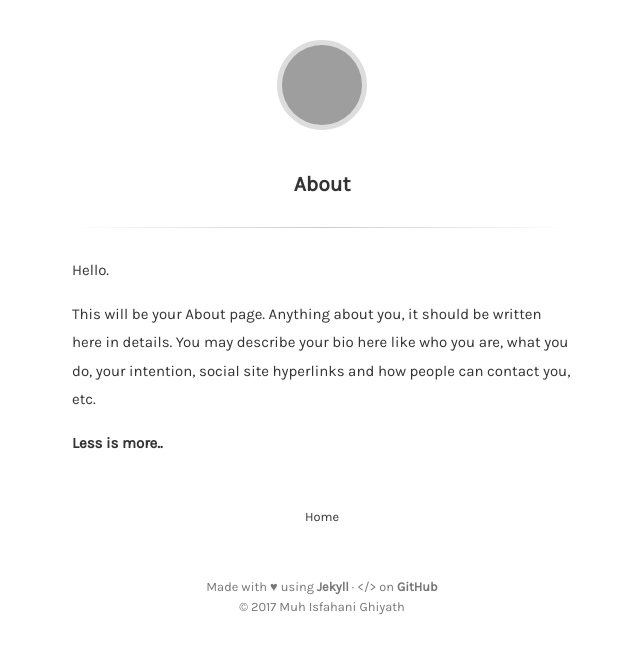
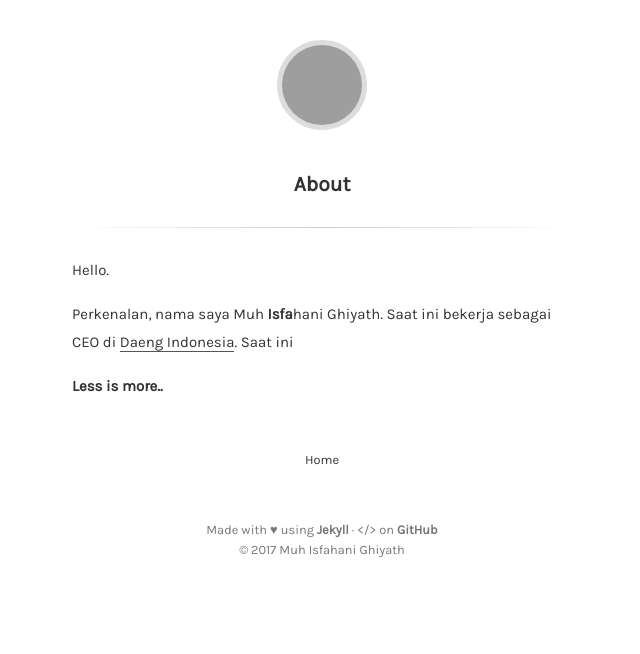
Before and after one commit to isfaaghyth/backup.isfaaghyth.github.io, a Jekyll site: the page built from about.md, in a window 1280 px wide. Shown: the top 654 px of the page, without its empty margins (318-958 px from the left). Built offline with Jekyll 4.4.1, drawn with Linux system fonts in a browser that asks for light colours; grey boxes are pictures that could not be loaded.

```diff
--- a/about.md
+++ b/about.md
@@ -5,6 +5,6 @@ title: About
 
 Hello.
 
-This will be your About page. Anything about you, it should be written here in details. You may describe your bio here like who you are, what you do, your intention, social site hyperlinks and how people can contact you, etc.
+Perkenalan, nama saya Muh **Isfa**hani Ghiyath. Saat ini bekerja sebagai CEO di [Daeng Indonesia](https://daeng.id). Saat ini
 
 **Less is more..**
```
Also changed, not shown: _posts/2017-04-03-kenalan-reactive-bagian-2.md (added, +22 -0 lines).
